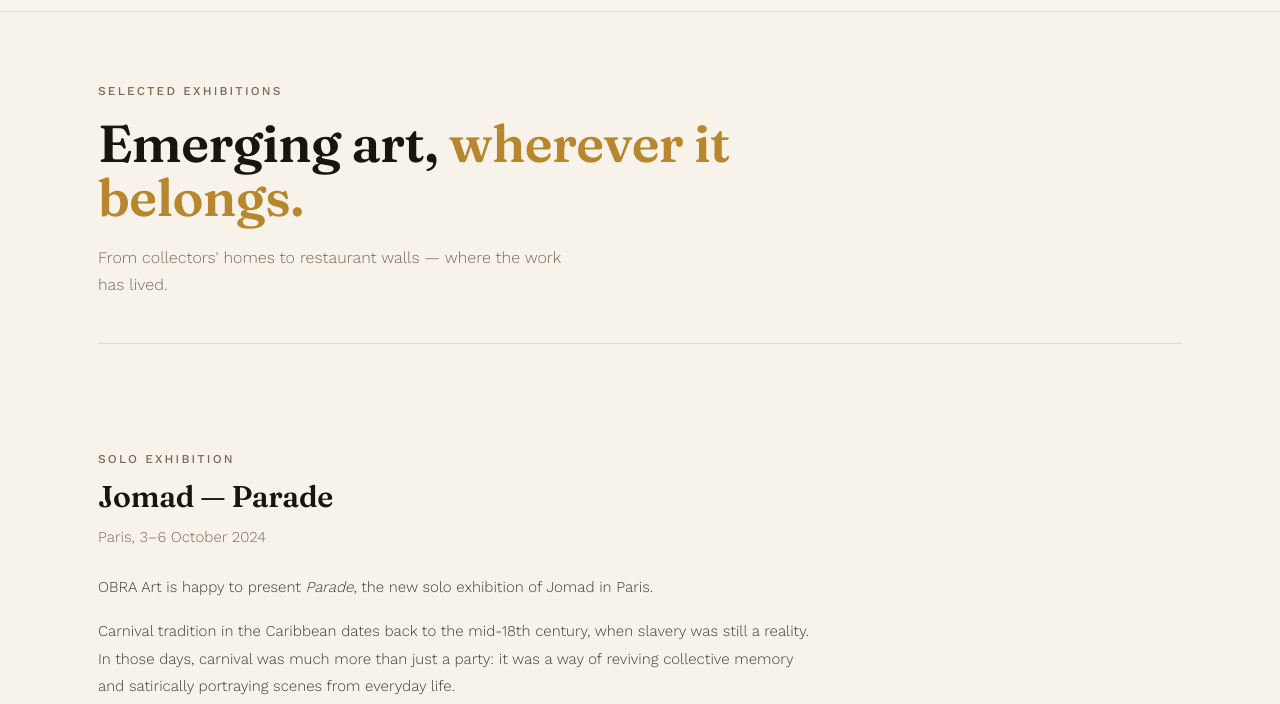
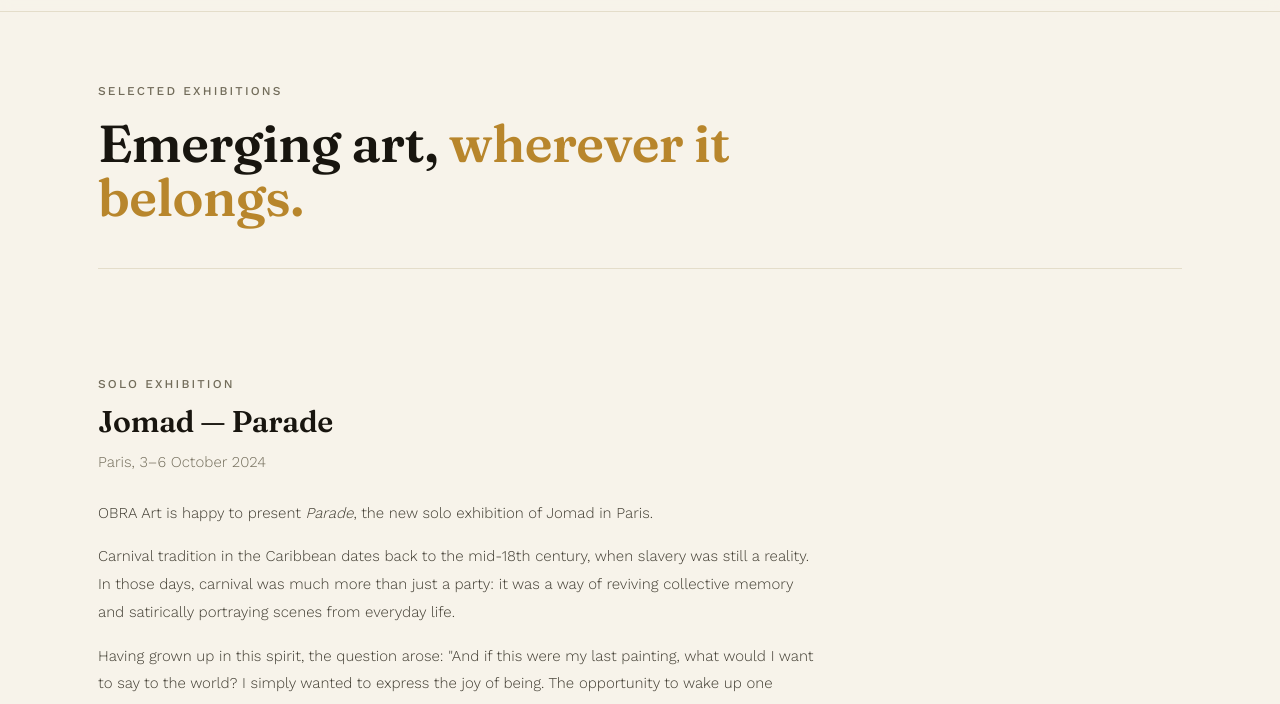
Before and after one commit to OBRART/OBRA-ART-WEBSITE, a plain HTML site: page index.html in a window 1280 px wide. Shown: the part 67-771 px from the top of the page. Drawn offline with nearby package versions, Linux system fonts and the light colour scheme.

Commit message:
Update index.html

```diff
--- a/index.html
+++ b/index.html
@@ -290,7 +290,6 @@
       <div class="projects-head">
         <div class="eyebrow">Selected exhibitions</div>
         <h1>Emerging art, <span>wherever it belongs.</span></h1>
-        <p>From collectors' homes to restaurant walls — where the work has lived.</p>
       </div>
 
       <div class="project-list">
```
